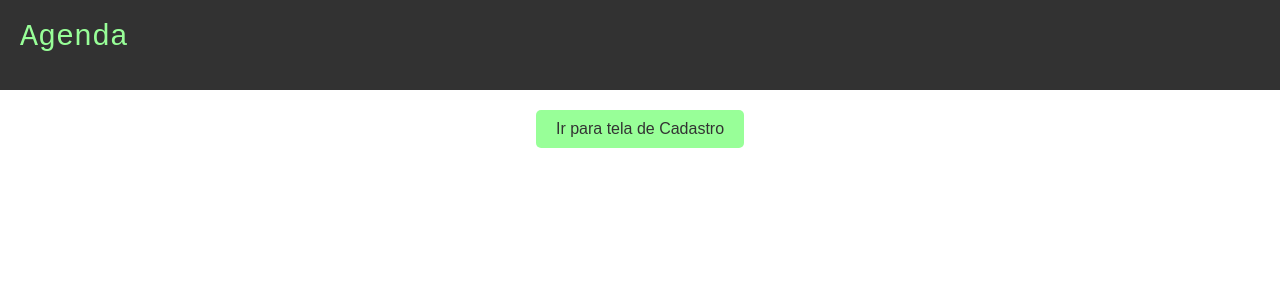
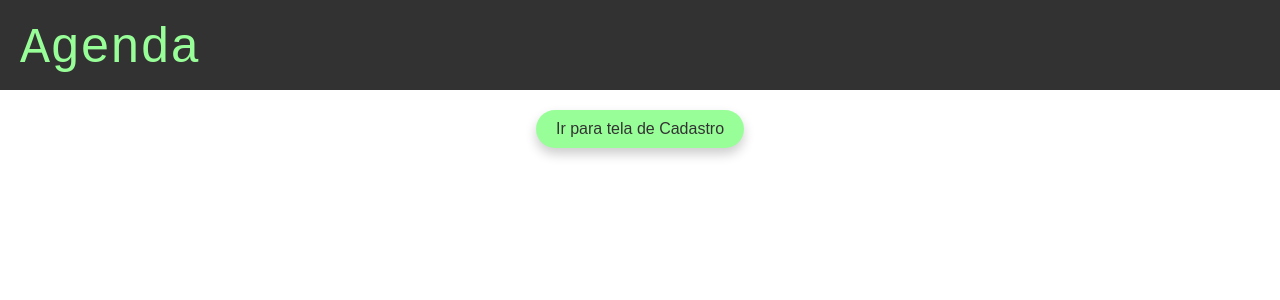
Before and after one commit to PC-Pedro/Comunicacao, a PHP site: page / in a window 1280 px wide. Shown: the top 300 px of the page. Run offline with PHP 8.4, Linux system fonts and the light colour scheme.

Commit message:
#main# modificações no botão da tela principal

```diff
--- a/index.php
+++ b/index.php
@@ -22,7 +22,7 @@
         display: flex;
         text-align: left;
         padding: 20px;
-        font-size: 30px;
+        font-size: 50px;
         /*precisa trocar a fonte*/
         font-family: 'Courier New', Courier, monospace;
         }
@@ -40,13 +40,23 @@
             background-color: rgb(152, 255, 152);
             color: #333;
             border: none;
-            border-radius: 5px;
+            border-radius: 30px;
             cursor: pointer;
             text-decoration: none;
+            box-shadow: 0 6px 12px rgba(0, 0, 0, 0.2);
+            transition: backgroud 0.3s, box-shadow 0.3s, transform 0.3s;
         }
 
         button:hover {
             background-color: rgb(102, 204, 102);
+            box-shadow: 0 6px 12px rgba(0, 0, 0, 0.2);
+            transform: scale(1.05);
+        }
+
+        button:focus{
+
+            outline: none;
+            box-shadow: 0 0 0 3px rgba(102, 204, 102, 0.5);
         }
 
     </style>
```
